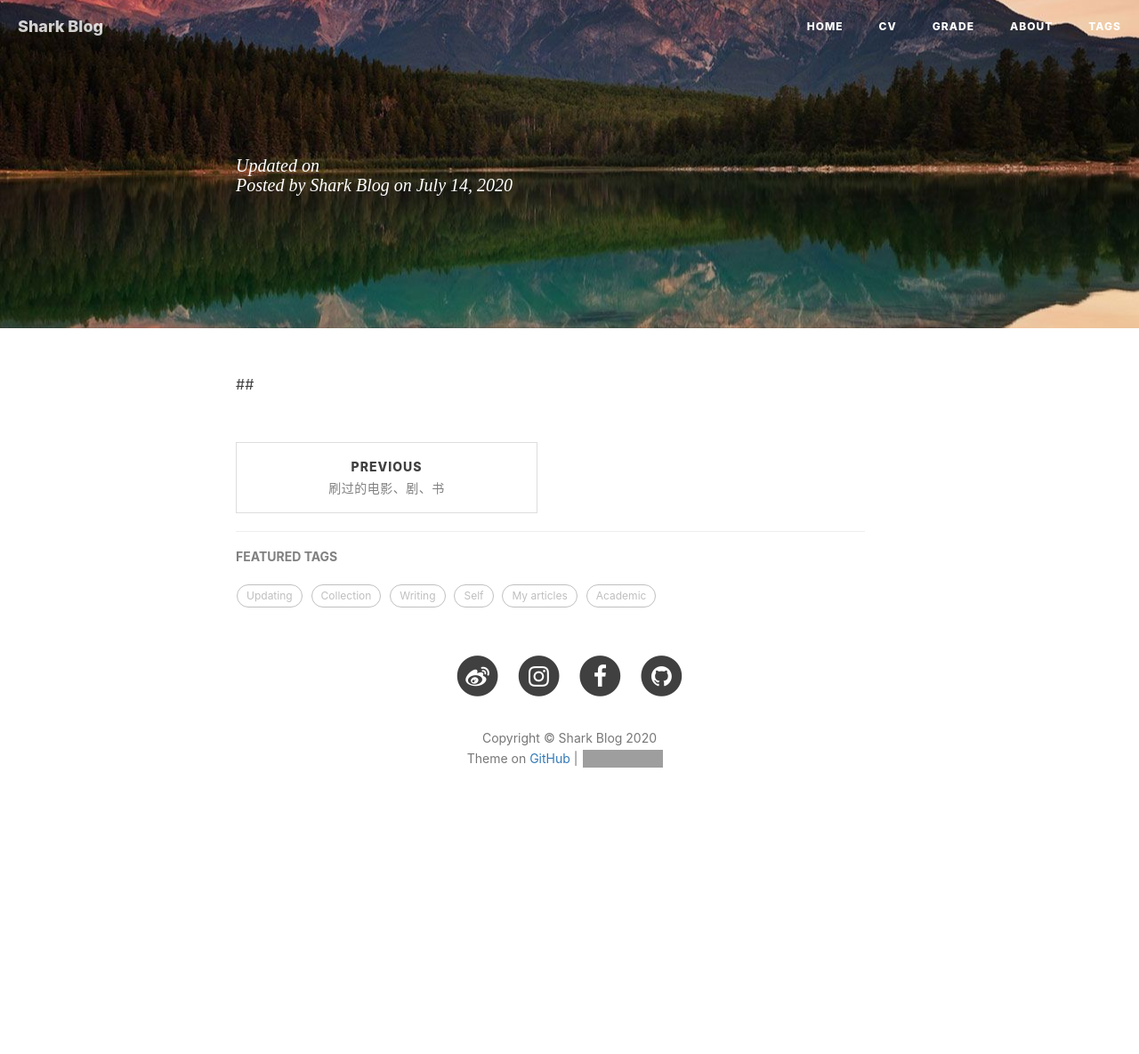
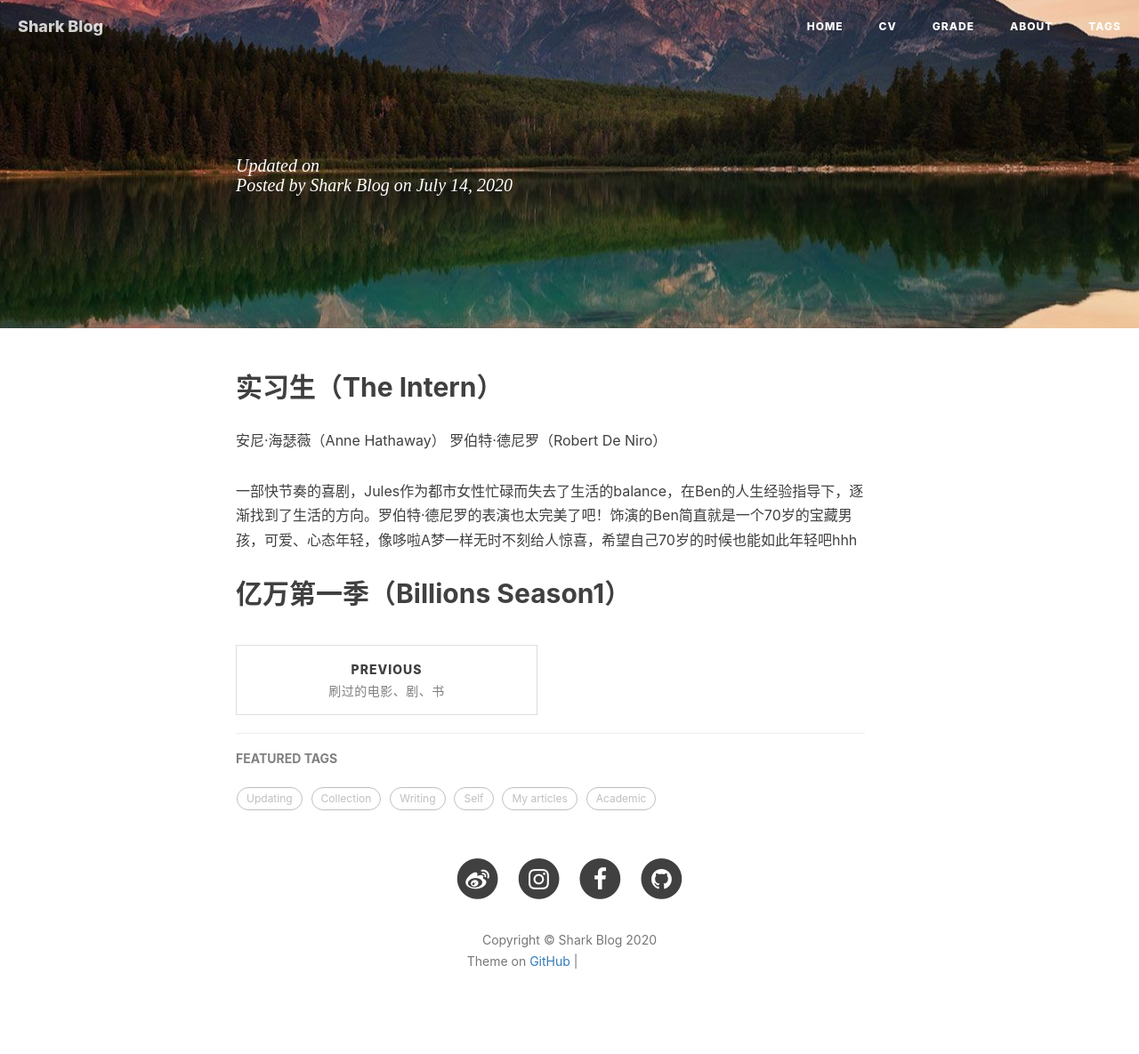
Before and after one commit to sharkjingyang/sharkjingyang.github.io, a Jekyll site: the page built from _posts/2020-07-13-Code Reference.md, in a window 1280 px wide. Shown: the whole page at 89% size. Built offline with Jekyll 4.4.1, drawn with Linux system fonts in a browser that asks for light colours; nearby versions of some CDN libraries; our own code applies the rules of GitHub Pages for plain Markdown files; comment, search, counter and statistics services are not loaded; before the commit the page ends 957 px from its top, so only the background shows below that; grey boxes are pictures that could not be loaded.

Commit message:
Update 2020-07-13-Code Reference.md

```diff
--- a/_posts/2020-07-13-Code Reference.md
+++ b/_posts/2020-07-13-Code Reference.md
@@ -13,4 +13,12 @@
 	- Code
 ---
 
-##
+## 实习生（The Intern）
+
+安尼·海瑟薇（Anne Hathaway） 罗伯特·德尼罗（Robert De Niro）
+
+一部快节奏的喜剧，Jules作为都市女性忙碌而失去了生活的balance，在Ben的人生经验指导下，逐渐找到了生活的方向。罗伯特·德尼罗的表演也太完美了吧！饰演的Ben简直就是一个70岁的宝藏男孩，可爱、心态年轻，像哆啦A梦一样无时不刻给人惊喜，希望自己70岁的时候也能如此年轻吧hhh
+
+
+
+## 亿万第一季（Billions Season1）
```
